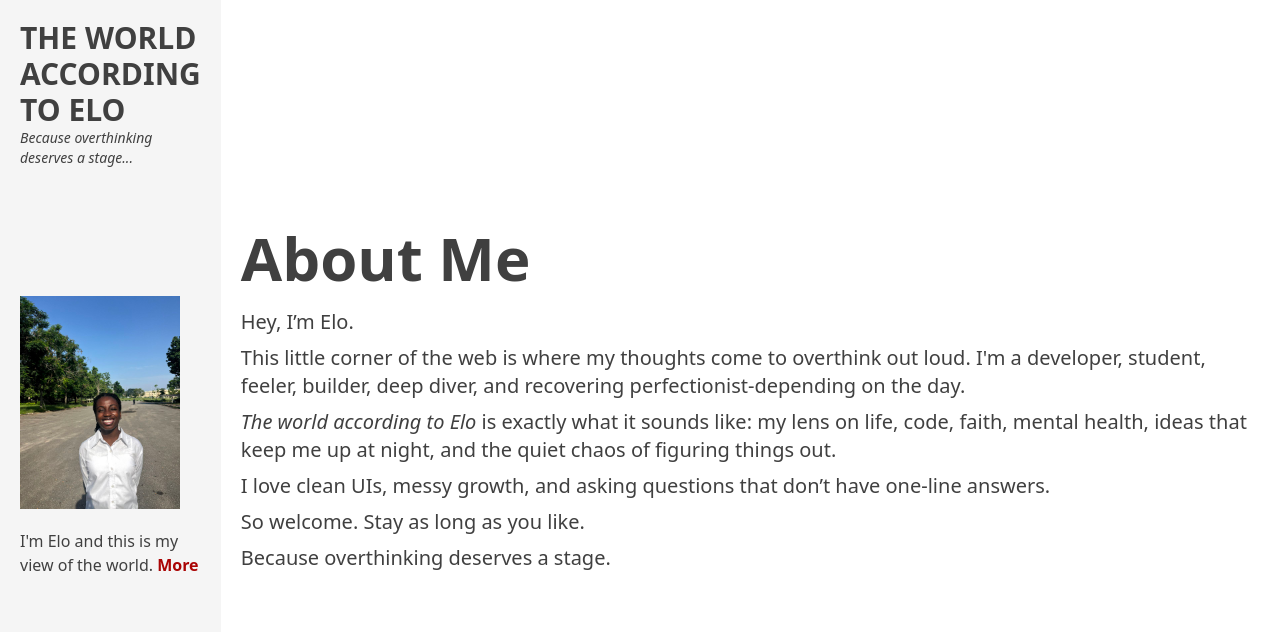
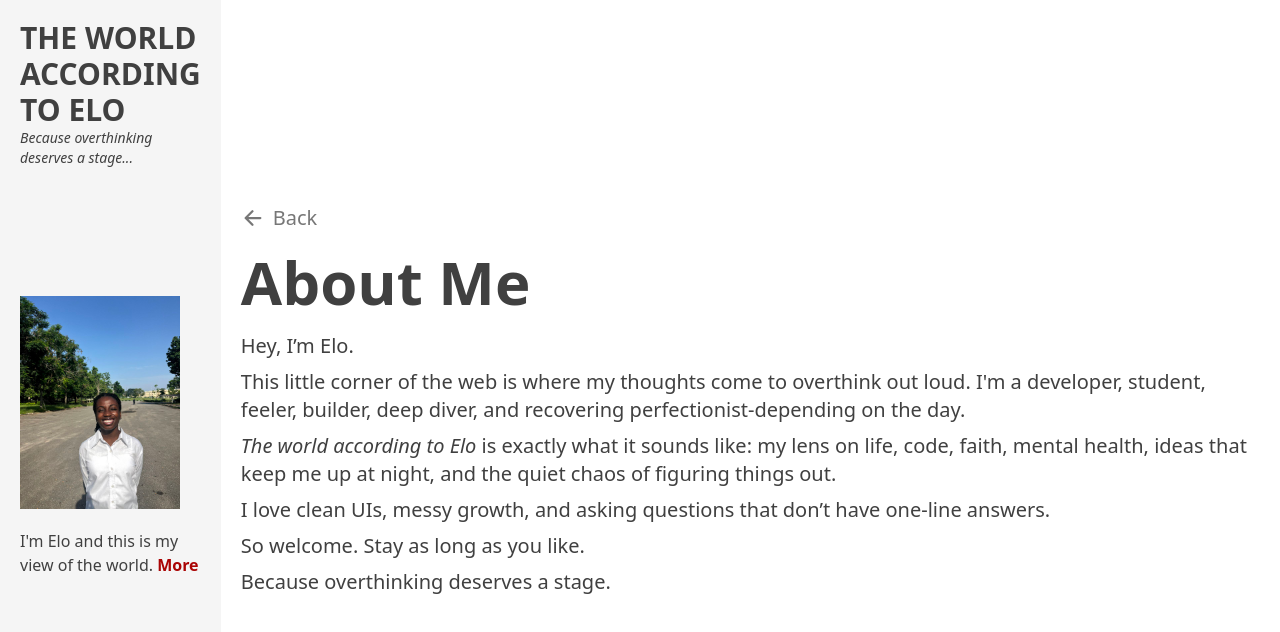
Before and after one commit to Dev-Elo-1505/My-Blog-Site, a React (Vite) app: page /about in a window 1280 px wide. Shown: the top 632 px of the page. Built offline with nearby package versions, Linux system fonts and the light colour scheme; no server answers.

Commit message:
add link back to home

```diff
--- a/package.json
+++ b/package.json
@@ -14,6 +14,7 @@
     "firebase": "^11.6.1",
     "react": "^18.3.1",
     "react-dom": "^18.3.1",
+    "react-icons": "^5.5.0",
     "react-quill": "^2.0.0",
     "react-router-dom": "^7.5.3",
     "tailwindcss": "^4.1.4"
--- a/src/components/Body.tsx
+++ b/src/components/Body.tsx
@@ -2,6 +2,7 @@ import { collection, getDocs } from "firebase/firestore";
 import { db } from "../utils/firebase";
 import { useEffect, useState } from "react";
 import { Link } from "react-router-dom";
+
 
 export interface EntriesProp {
   id: string;
@@ -53,6 +54,7 @@ const Body = () => {
   return (
     <section className="p-5 text-text bg-primary md:w-3/4">
       <h1 className="text-4xl font-bold mb-5">Recent crashes</h1>
+
       <div>
         {entries.map((entry) => (
           <div
--- a/src/pages/AboutPage.tsx
+++ b/src/pages/AboutPage.tsx
@@ -1,10 +1,16 @@
+import { IoArrowBackOutline } from "react-icons/io5";
 import Sidebar from "../components/Sidebar";
+import { Link } from "react-router-dom";
 
 const AboutPage = () => {
   return (
     <div className="flex flex-col md:flex-row min-h-screen">
       <Sidebar />
       <div className="p-5 text-text bg-primary flex flex-col justify-center text-lg md:text-xl">
+      <Link to="/" className="flex items-center mb-5 text-text-secondary">
+          <IoArrowBackOutline className="text-2xl" />
+          <span className="ml-2">Back</span>
+        </Link>
         <h1 className="text-4xl md:text-6xl font-semibold mb-5">About Me</h1>
         <p className="mb-2">Hey, I’m Elo.</p>
 
--- a/src/pages/PostDetailsPage.tsx
+++ b/src/pages/PostDetailsPage.tsx
@@ -1,9 +1,10 @@
 import { doc, getDoc } from "firebase/firestore";
 import { useEffect, useState } from "react";
-import { useParams } from "react-router-dom";
+import { Link, useParams } from "react-router-dom";
 import { db } from "../utils/firebase";
 import { EntriesProp } from "../components/Body";
 import Sidebar from "../components/Sidebar";
+import { IoArrowBackOutline } from "react-icons/io5";
 
 const PostDetailsPage = () => {
   const { postId } = useParams();
@@ -47,6 +48,10 @@ const PostDetailsPage = () => {
     <div className="flex flex-col md:flex-row min-h-screen">
       <Sidebar />
       <div className="p-5 text-text bg-primary">
+      <Link to="/" className="flex items-center mb-5 text-text-secondary">
+          <IoArrowBackOutline className="text-2xl" />
+          <span className="ml-2">Back</span>
+        </Link>
         {Entry && (
           <div>
             <p>
```
Also changed, not shown: 1 other file (tests, documents, lock files or other folders).
